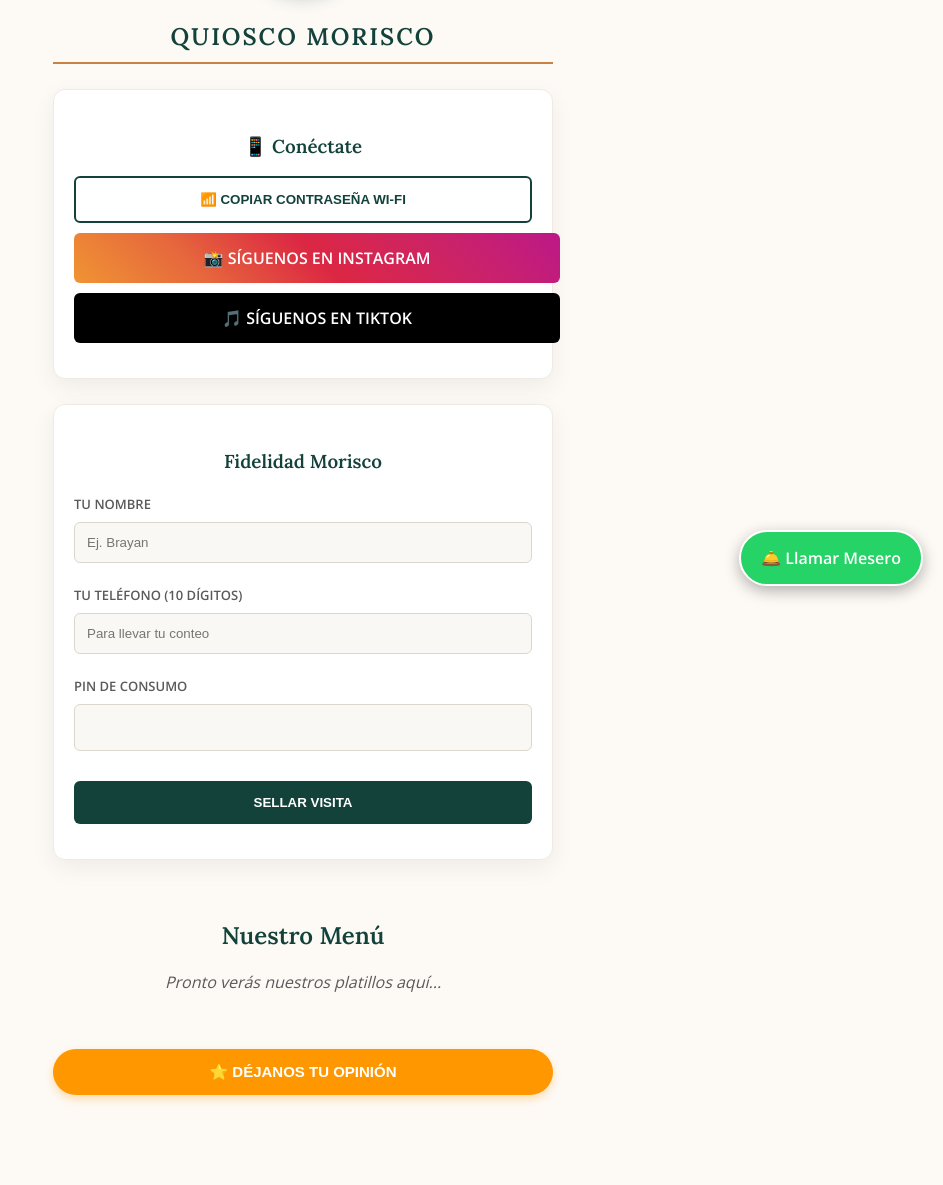
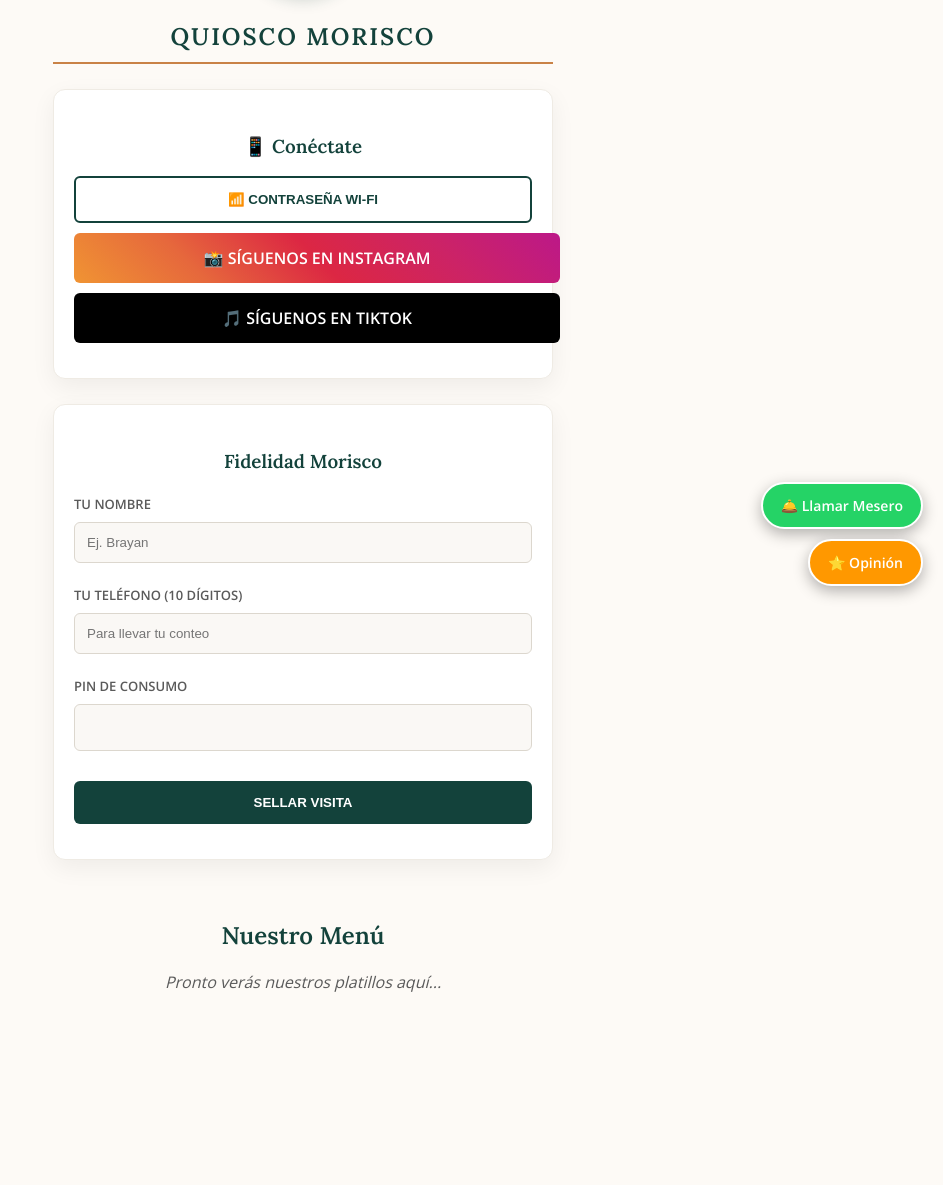
Before and after one commit to brayanjim2008/quiosco-morisco, a Flask app: page / in a window 1280 px wide. Shown: the part 194-1379 px from the top of the page, without its empty margins (337-1280 px from the left). After the commit the page ends 1186 px from the top, so only its background shows below. Run offline with Flask 3, Linux system fonts and the light colour scheme; data that the repository does not hold is empty; some libraries are stand-ins or nearby versions.

Commit message:
guarda cambios

```diff
--- a/templates/index.html
+++ b/templates/index.html
@@ -43,17 +43,51 @@
         .btn-insta { background: linear-gradient(45deg, #f09433 0%, #e6683c 25%, #dc2743 50%, #cc2366 75%, #bc1888 100%); color: white; border: none; }
         .btn-tiktok { background: #000000; color: white; border: none; }
         .btn-google { background: #4285F4; color: white; border: none; border-radius: 30px; font-size: 15px; margin-top: 15px; box-shadow: 0 4px 10px rgba(66, 133, 244, 0.4); }
-        .btn-mostrar-eval { background: #ff9800; border-radius: 30px; font-size: 15px; margin-top: 20px; box-shadow: 0 4px 10px rgba(255, 152, 0, 0.3); }
+
+        /* Contenedor Flotante Inferior (Dos botones juntos) */
+        .botones-flotantes {
+            position: fixed;
+            bottom: 20px;
+            right: 20px;
+            display: flex;
+            flex-direction: column;
+            gap: 10px;
+            z-index: 1000;
+            align-items: flex-end;
+        }
+        .btn-flotante-mesero {
+            background: #25D366;
+            color: white;
+            padding: 12px 18px;
+            border-radius: 50px;
+            font-weight: bold;
+            font-size: 14px;
+            box-shadow: 0 5px 15px rgba(0,0,0,0.3);
+            cursor: pointer;
+            transition: transform 0.2s;
+            border: 2px solid #ffffff;
+            text-align: center;
+        }
+        .btn-flotante-eval {
+            background: #ff9800;
+            color: white;
+            padding: 12px 18px;
+            border-radius: 50px;
+            font-weight: bold;
+            font-size: 14px;
+            box-shadow: 0 5px 15px rgba(0,0,0,0.3);
+            cursor: pointer;
+            transition: transform 0.2s;
+            border: 2px solid #ffffff;
+            text-align: center;
+        }
+        .btn-flotante-mesero:hover, .btn-flotante-eval:hover { transform: scale(1.05); }
 
         /* Filtros Flotantes Deslizables */
         .filtros-wrapper { overflow-x: auto; white-space: nowrap; padding-bottom: 10px; margin-bottom: 20px; border-bottom: 1px solid #efebe4; scrollbar-width: none; }
         .filtros-wrapper::-webkit-scrollbar { display: none; }
         .filtro-btn { display: inline-block; background: #faf8f5; border: 1px solid var(--cobre); color: var(--cobre); padding: 8px 16px; margin-right: 8px; border-radius: 20px; font-weight: 600; font-size: 13px; cursor: pointer; transition: 0.3s; }
         .filtro-btn.activo, .filtro-btn:hover { background: var(--cobre); color: #fff; }
-
-        /* Botón Llamar Mesero */
-        .btn-flotante-mesero { position: fixed; bottom: 20px; right: 20px; background: #25D366; color: white; padding: 15px 20px; border-radius: 50px; font-weight: bold; font-size: 16px; box-shadow: 0 5px 15px rgba(0,0,0,0.3); cursor: pointer; z-index: 1000; transition: transform 0.2s; border: 2px solid #ffffff; }
-        .btn-flotante-mesero:hover { transform: scale(1.05); }
 
         /* Estilos del Nuevo Modal */
         .modal-overlay { display: none; position: fixed; top: 0; left: 0; width: 100%; height: 100%; background: rgba(0, 0, 0, 0.6); z-index: 2000; align-items: center; justify-content: center; backdrop-filter: blur(3px); }
@@ -111,8 +145,11 @@
     </div>
 </div>
 
-<!-- Botón Flotante Llamar Mesero (Ahora abre el modal) -->
-<div class="btn-flotante-mesero" onclick="abrirModal()">🛎️ Llamar Mesero</div>
+<!-- Botones Flotantes Inferiores (Llamar Mesero + Déjanos tu opinión) -->
+<div class="botones-flotantes">
+    <div class="btn-flotante-mesero" onclick="abrirModal()">🛎️ Llamar Mesero</div>
+    <div class="btn-flotante-eval" onclick="toggleEvaluacion()">⭐ Opinión</div>
+</div>
 
 <div class="container">
 
@@ -173,7 +210,7 @@
     <!-- Redes y WiFi -->
     <div class="card">
         <h3>📱 Conéctate</h3>
-        <button class="btn btn-wifi" onclick="copiarWifi()">📶 Copiar Contraseña Wi-Fi</button>
+        <button class="btn btn-wifi" onclick="copiarWifi()">📶 Contraseña Wi-Fi</button>
         <a href="https://www.instagram.com/quioscomorisco?utm_source=ig_web_button_share_sheet&psln=ZDNlZDc0MzIxNw==" class="btn btn-insta" target="_blank">📸 Síguenos en Instagram</a>
         <a href="https://www.tiktok.com/@quioscomorisco?is_from_webapp=1&sender_device=pc" class="btn btn-tiktok" target="_blank">🎵 Síguenos en TikTok</a>
     </div>
@@ -229,9 +266,6 @@
         {% endif %}
     </div>
 
-    <!-- Botón para Mostrar Formulario de Evaluación -->
-    <button class="btn btn-mostrar-eval" onclick="toggleEvaluacion()">⭐ Déjanos tu opinión</button>
-
     <!-- FORMULARIO DE EVALUACIÓN (Oculto por defecto) -->
     <div class="eval-container" id="seccion-evaluacion">
         <h3>¡Califica tu Experiencia!</h3>
@@ -279,10 +313,12 @@
                 <input type="radio" id="m1" name="mesero_calificacion" value="1"><label for="m1">★</label>
             </div>
 
-            <span class="eval-label">6. ¿Algún comentario adicional? (Opcional):</span>
+            <!-- Botón colocado justo debajo de calificar mesero -->
+            <button type="submit" class="btn-eval">Enviar Evaluación</button>
+
+            <span class="eval-label" style="margin-top: 20px;">6. ¿Algún comentario adicional? (Opcional):</span>
             <textarea name="comentarios" class="eval-textarea" rows="3" placeholder="Déjanos tu opinión, sugerencia o felicitación..."></textarea>
 
-            <button type="submit" class="btn-eval">Enviar Evaluación</button>
         </form>
     </div>
 
@@ -330,7 +366,7 @@
         alert('Contraseña: Corazonsc31 \n\n¡Copiada al portapapeles! Solo ve a tus ajustes de Wi-Fi y pégala.');
     }
 
-    // Función para Filtrar el Menú
+    // Funktion para Filtrar el Menú
     function filtrarMenu(categoria, boton) {
         let botones = document.querySelectorAll('.filtro-btn');
         botones.forEach(btn => btn.classList.remove('activo'));
```
